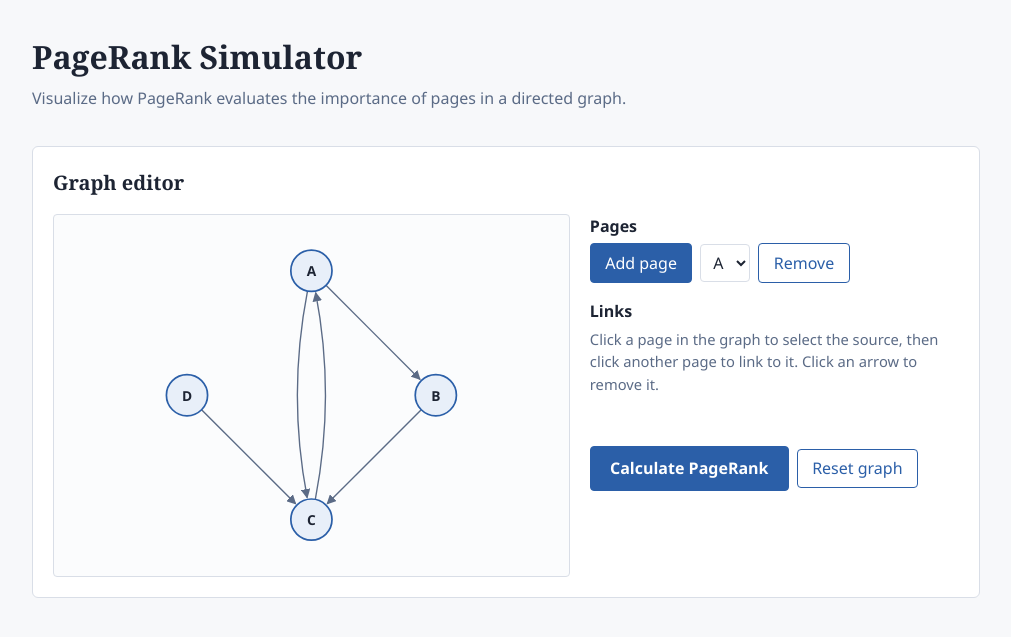
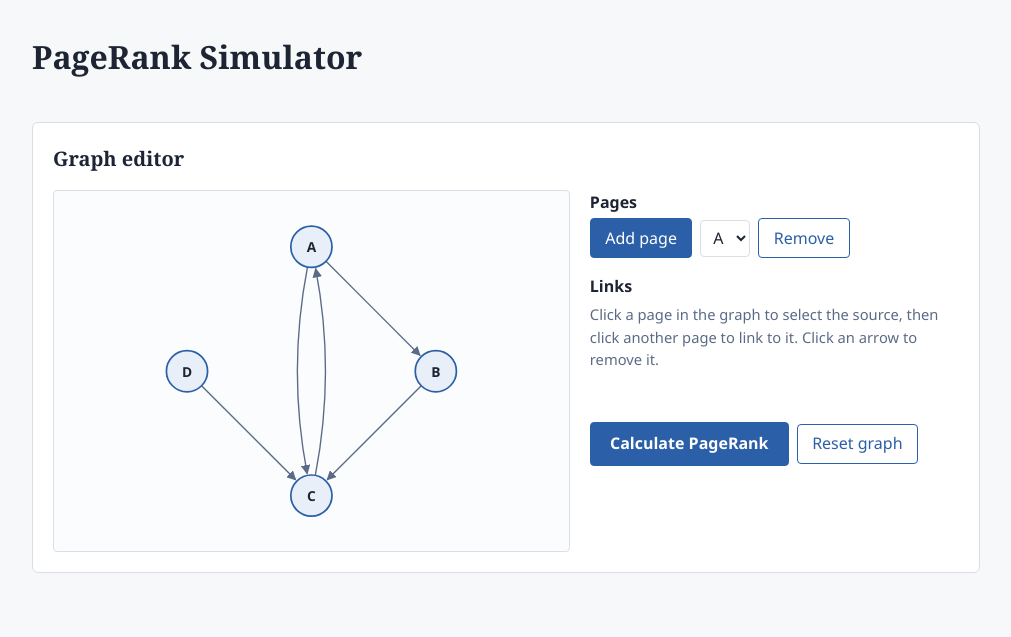
Before and after one commit to studentatpes007/PageRank-3.0, a Flask app: page / in a window 1280 px wide. Shown: the top 637 px of the page, without its empty margins (134-1145 px from the left). Run offline with Flask 3, Linux system fonts and the light colour scheme.

Commit message:
Update index.html

```diff
--- a/templates/index.html
+++ b/templates/index.html
@@ -11,7 +11,6 @@
 <body>
   <header class="site-header">
     <h1>PageRank Simulator</h1>
-    <p>Visualize how PageRank evaluates the importance of pages in a directed graph.</p>
   </header>
 
   <main>
@@ -42,7 +41,8 @@
 
           <div class="control-group">
             <h3>Links</h3>
-            <p class="note">Click a page in the graph to select the source, then click another page to link to it. Click an arrow to remove it.</p>
+            <p class="note">Click a page in the graph to select the source, then click another page to link to it. Click
+              an arrow to remove it.</p>
           </div>
 
           <p id="message" class="message" role="status"></p>
```
